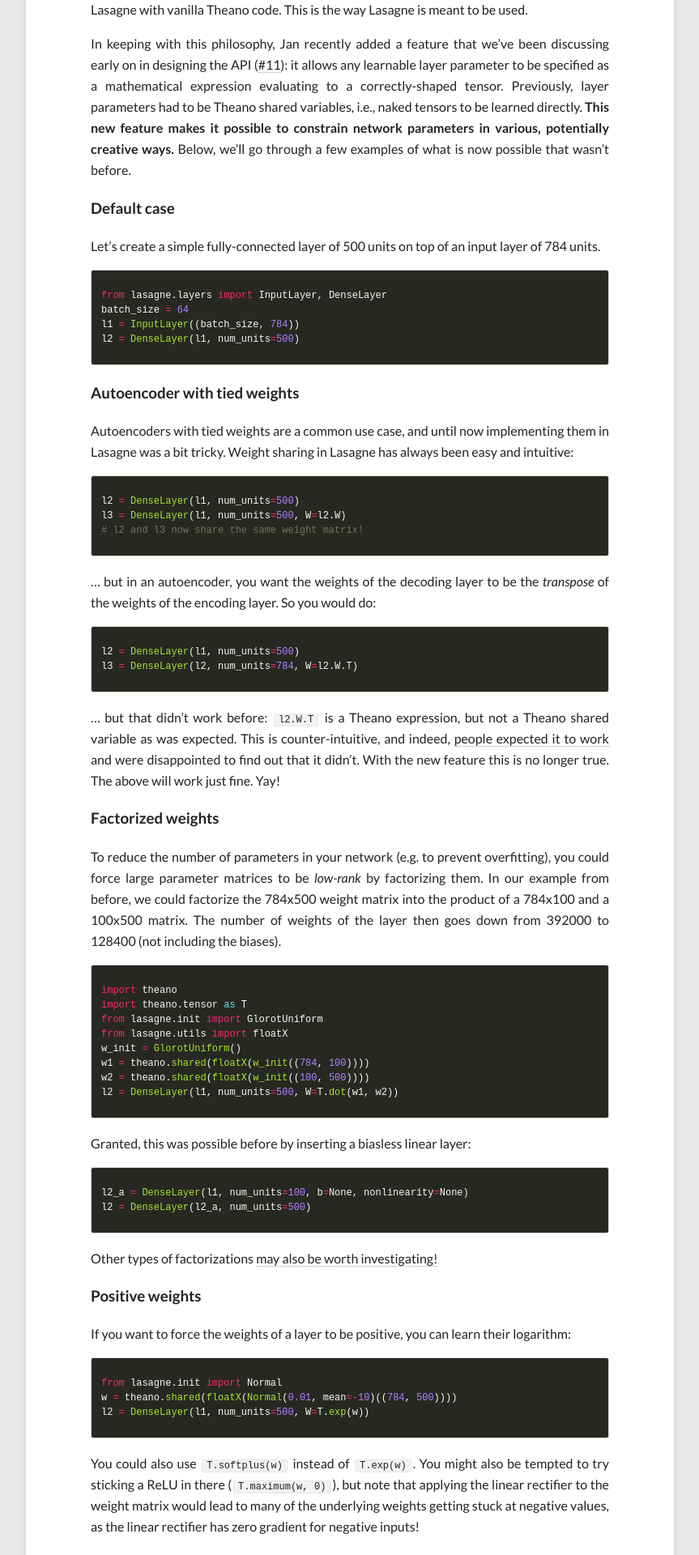
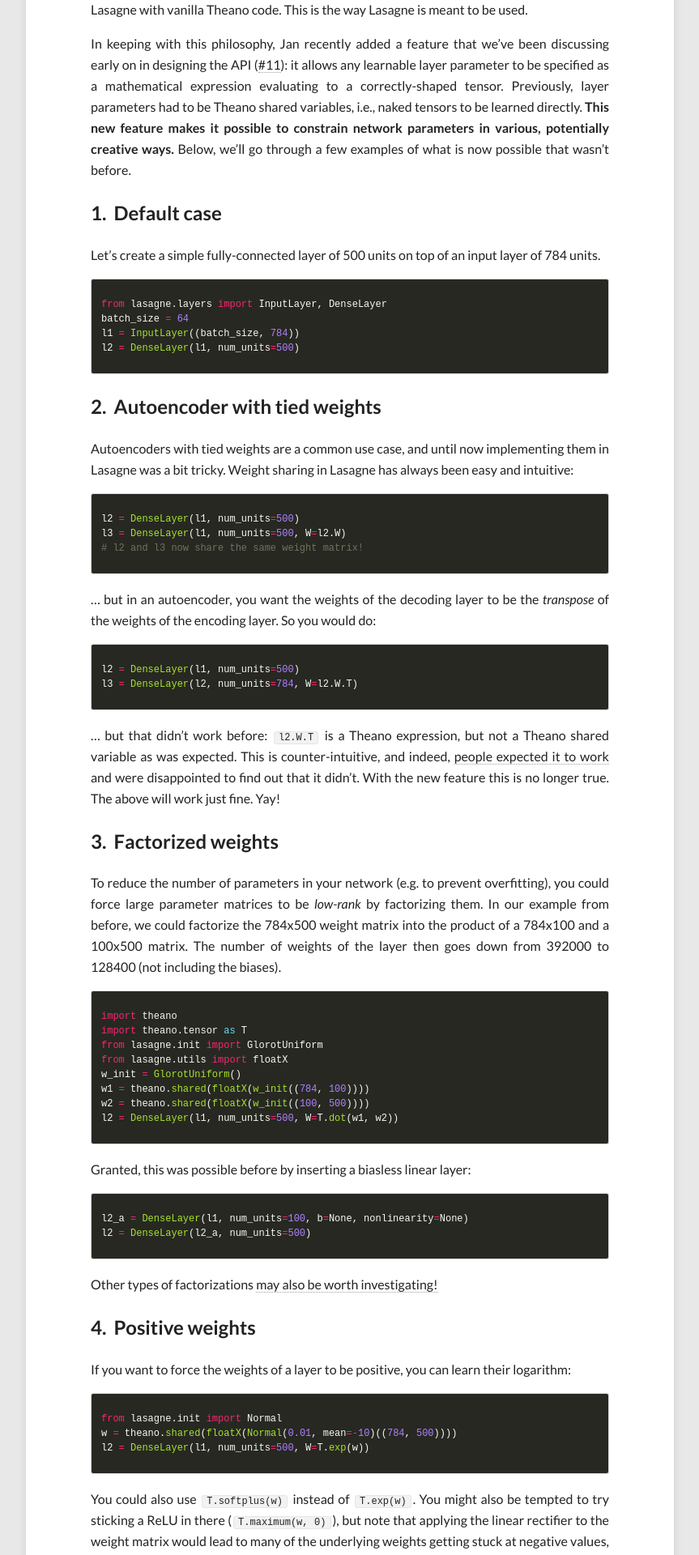
Before and after one commit to benanne/benanne.github.io, a Jekyll site: the page built from _posts/2015-11-10-arbitrary-expressions-as-params.md, in a window 1280 px wide. Shown: the part 923-2843 px from the top of the page at 81% size, without its empty margins (208-1071 px from the left). Built offline with Jekyll 4.4.1, drawn with Linux system fonts in a browser that asks for light colours; nearby versions of some CDN libraries; comment, search, counter and statistics services are not loaded.

```diff
--- a/_posts/2015-11-10-arbitrary-expressions-as-params.md
+++ b/_posts/2015-11-10-arbitrary-expressions-as-params.md
@@ -22,7 +22,7 @@ One of the key [design principles](http://lasagne.readthedocs.org/en/latest/user
 
 In keeping with this philosophy, Jan recently added a feature that we've been discussing early on in designing the API ([#11](https://github.com/Lasagne/Lasagne/issues/11)): it allows any learnable layer parameter to be specified as a mathematical expression evaluating to a correctly-shaped tensor. Previously, layer parameters had to be Theano shared variables, i.e., naked tensors to be learned directly. **This new feature makes it possible to constrain network parameters in various, potentially creative ways.** Below, we'll go through a few examples of what is now possible that wasn't before.
 
-### Default case
+## Default case
 
 Let's create a simple fully-connected layer of 500 units on top of an input layer of 784 units.
 
@@ -33,7 +33,7 @@ l1 = InputLayer((batch_size, 784))
 l2 = DenseLayer(l1, num_units=500)
 {% endhighlight %}
 
-### Autoencoder with tied weights
+## Autoencoder with tied weights
 
 Autoencoders with tied weights are a common use case, and until now implementing them in Lasagne was a bit tricky. Weight sharing in Lasagne has always been easy and intuitive:
 
@@ -52,7 +52,7 @@ l3 = DenseLayer(l2, num_units=784, W=l2.W.T)
 
 ... but that didn't work before: `l2.W.T` is a Theano expression, but not a Theano shared variable as was expected. This is counter-intuitive, and indeed, [people expected it to work](https://groups.google.com/forum/#!searchin/lasagne-users/tied$20weights/lasagne-users/ky78GBSgnBI/z10Br4p4kHMJ) and were disappointed to find out that it didn't. With the new feature this is no longer true. The above will work just fine. Yay!
 
-### Factorized weights
+## Factorized weights
 
 To reduce the number of parameters in your network (e.g. to prevent overfitting), you could force large parameter matrices to be *low-rank* by factorizing them. In our example from before, we could factorize the 784x500 weight matrix into the product of a 784x100 and a 100x500 matrix. The number of weights of the layer then goes down from 392000 to 128400 (not including the biases).
 
@@ -75,7 +75,7 @@ l2 = DenseLayer(l2_a, num_units=500)
 
 Other types of factorizations [may also be worth investigating!](http://arxiv.org/abs/1509.06569)
 
-### Positive weights
+## Positive weights
 
 If you want to force the weights of a layer to be positive, you can learn their logarithm:
 
@@ -87,7 +87,7 @@ l2 = DenseLayer(l1, num_units=500, W=T.exp(w))
 
 You could also use `T.softplus(w)` instead of `T.exp(w)`. You might also be tempted to try sticking a ReLU in there (`T.maximum(w, 0)`), but note that applying the linear rectifier to the weight matrix would lead to many of the underlying weights getting stuck at negative values, as the linear rectifier has zero gradient for negative inputs!
 
-### Positive semi-definite weights
+## Positive semi-definite weights
 
 There are plenty of other creative uses, such as constraining weights to be positive semi-definite (for whatever reason):
 
@@ -98,13 +98,13 @@ w_psd = T.dot(w, w.T)
 l3 = DenseLayer(l2, num_units=500, W=w_psd)
 {% endhighlight %}
 
-### Limitations
+## Limitations
 
 There are only a couple of limitations to using Theano expressions as layer parameters. One is that Lasagne functions and methods such as `Layer.get_params()` will implicitly assume that any shared variable featuring in these Theano expressions is to be treated as a parameter. In practice that means you can't mix learnable and non-learnable parameter variables in a single expression. Also, the same tags will apply to all shared variables in an expression. More information about parameter tags can be found in [the documentation](http://lasagne.readthedocs.org/en/latest/modules/layers/base.html#lasagne.layers.Layer.get_params).
 
 For almost all use cases, these limitations should not be an issue. If they are, your best bet is to implement a custom layer class. Luckily, [this is also very easy in Lasagne](http://lasagne.readthedocs.org/en/latest/user/custom_layers.html).
 
-### Why it works
+## Why it works
 
 All of this is made possible because Lasagne builds on Theano, which takes care of backpropagating through the parameter expression to any underlying learned tensors. In frameworks building on hard-coded layer implementations rather than an automatic expression compiler, all these examples would require writing custom backpropagation code.
 
--- a/_sass/_page.scss
+++ b/_sass/_page.scss
@@ -594,3 +594,42 @@ header .entry-meta {
 #goog-wm-sb {
 	@extend .btn;
 }
+
+/*
+   Auto-numbered headings (added 2020-03-24)
+   ========================================================================== */
+
+.entry-content {
+	counter-reset: h2counter;
+
+	h2 { counter-reset: h3counter; }
+	h3 { counter-reset: h4counter; }
+	h4 { counter-reset: h5counter; }
+	h5 { counter-reset: h6counter; }
+	h6 {}
+
+	h2:before {
+	    counter-increment: h2counter;
+	    content: counter(h2counter) ".\0000a0\0000a0";
+	}
+
+	h3:before {
+	    counter-increment: h3counter;
+	    content: counter(h2counter) "." counter(h3counter) ".\0000a0\0000a0";
+	}
+
+	h4:before {
+	    counter-increment: h4counter;
+	    content: counter(h2counter) "." counter(h3counter) "." counter(h4counter) ".\0000a0\0000a0";
+	}
+
+	h5:before {
+	    counter-increment: h5counter;
+	    content: counter(h2counter) "." counter(h3counter) "." counter(h4counter) "." counter(h5counter) ".\0000a0\0000a0";
+	}
+
+	h6:before {
+	    counter-increment: h6counter;
+	    content: counter(h2counter) "." counter(h3counter) "." counter(h4counter) "." counter(h5counter) "." counter(h6counter) ".\0000a0\0000a0";
+	}
+}
```
Also changed, not shown: _posts/2020-03-24-audio-generation.md (+1 -1 lines).
